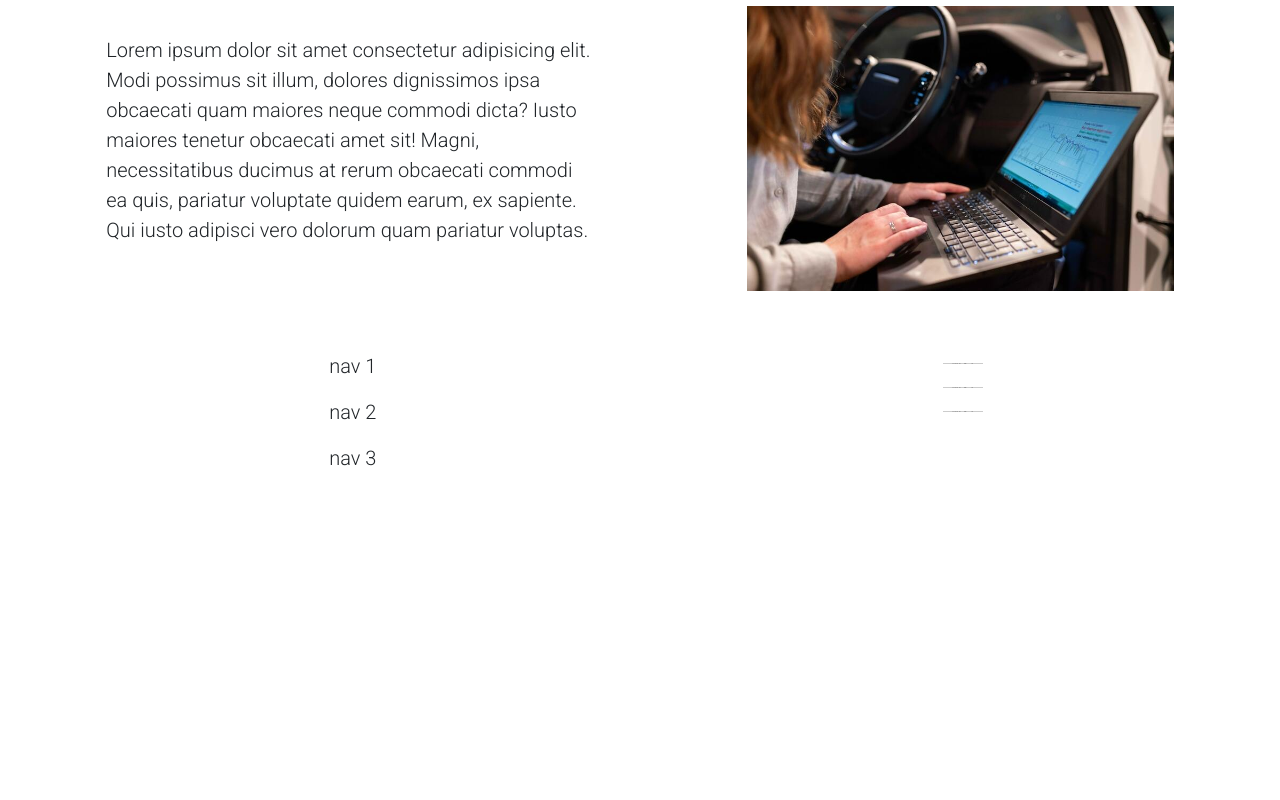
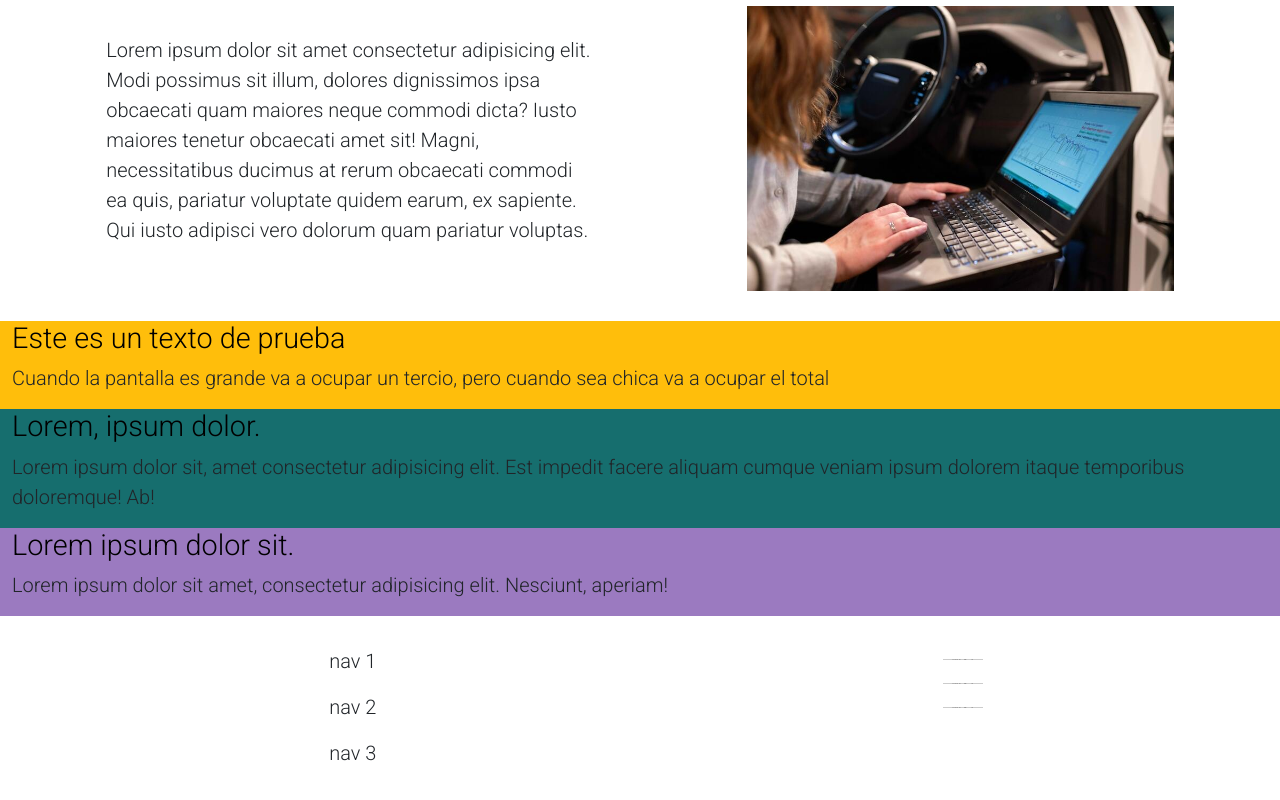
Before and after one commit to LeonardoSokorov/tecdir-sokorov, a plain HTML site: page html/nosotros.html in a window 1280 px wide. Shown: the part 1770-2570 px from the top of the page. Before the commit the page ends 2305 px from the top, so only its background shows below. Drawn offline with nearby package versions, Linux system fonts and the light colour scheme; placeholder pictures from the web are drawn by us.

Commit message:
row + col en nosotros.html

```diff
--- a/css/style.css
+++ b/css/style.css
@@ -702,3 +702,15 @@ max-width: 100%;
     );
     padding: 20px;
 }
+
+.texto-de-prueba-1 {
+    background-color: #FFBE0B;
+}
+
+.texto-de-prueba-2 {
+    background-color: #166e6e;
+}
+
+.texto-de-prueba-3 {
+    background-color: #9b7ac0;
+}
--- a/html/nosotros.html
+++ b/html/nosotros.html
@@ -72,6 +72,21 @@
         </div>
     </div>
 
+    <div class="row" id="contenedor">
+        <div class="col-4 col-md-12 texto-de-prueba-1">
+            <h2>Este es un texto de prueba</h2>
+            <p>Cuando la pantalla es grande va a ocupar un tercio, pero cuando sea chica va a ocupar el total</p>
+        </div>
+        <div class="col-4 col-md-12 texto-de-prueba-2">
+            <h2>Lorem, ipsum dolor.</h2>
+            <p>Lorem ipsum dolor sit, amet consectetur adipisicing elit. Est impedit facere aliquam cumque veniam ipsum dolorem itaque temporibus doloremque! Ab!</p>
+        </div>
+        <div class="col-4 col-md-12 texto-de-prueba-3">
+            <h2>Lorem ipsum dolor sit.</h2>
+            <p>Lorem ipsum dolor sit amet, consectetur adipisicing elit. Nesciunt, aperiam!</p>
+        </div>
+    </div>
+
     <div class="footer" id="contenedor">
         <footer>
             <ul>
```
Also changed, not shown: index.html (+3 -3 lines).
